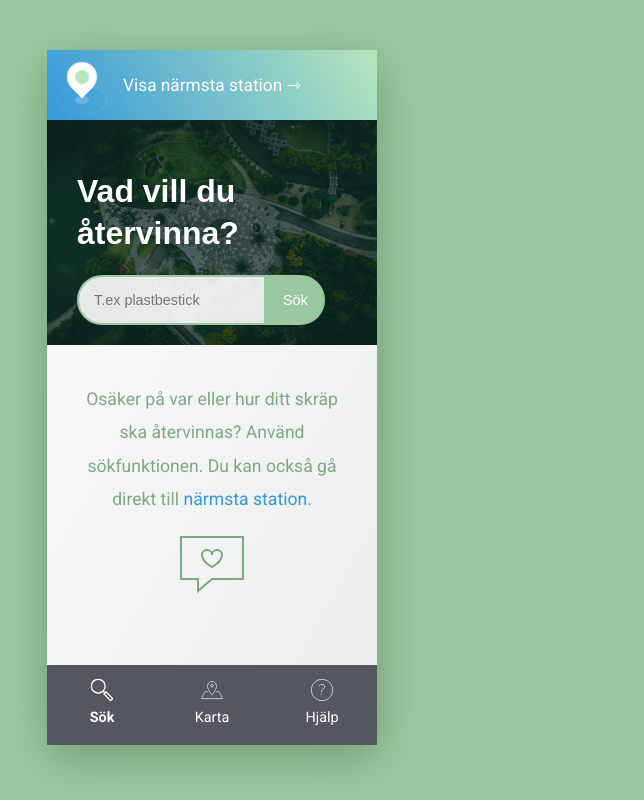
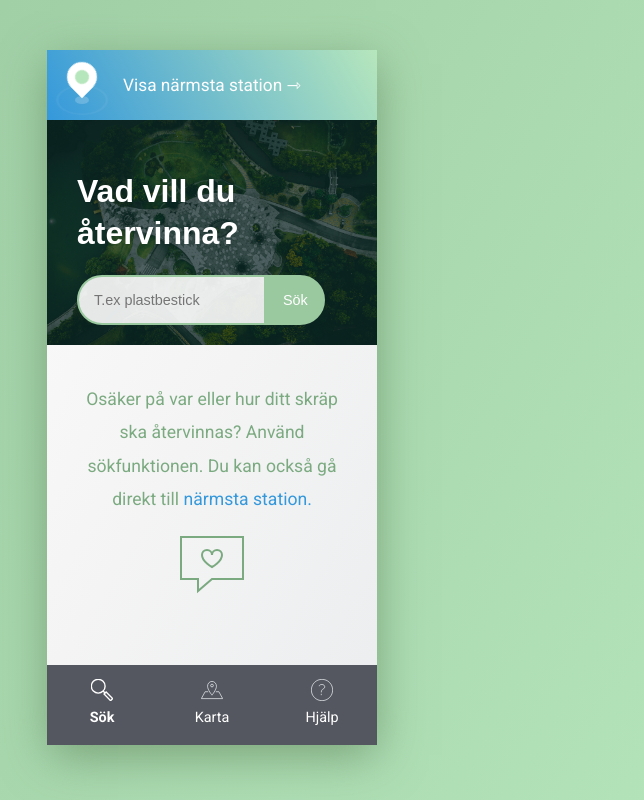
Before and after one commit to uddesson/atervinn-stan-prototype, a React (Create React App) app: page / in a window 1280 px wide. Shown: the whole page, without its empty margins (428-1072 px from the left). Built offline with nearby package versions, Linux system fonts and the light colour scheme; a web font is replaced by a local one.

Commit message:
Add gradient background to root

```diff
--- a/src/App.css
+++ b/src/App.css
@@ -18,9 +18,11 @@ html {
 }
 
 #root{
-    background-color: var(--primary-green);
-    min-height: 100vh;
-    overflow: hidden;
+  background-image: -webkit-linear-gradient(330deg, #9ac89f 0%, #b6e6bc 100%);
+  background-image: -o-linear-gradient(330deg, #9ac89f 0%, #b6e6bc 100%);
+  background-image: linear-gradient(120deg, #9ac89f 0%, #b6e6bc 100%);
+  min-height: 100vh;
+  overflow: hidden;
 }
 
 h1,
```
